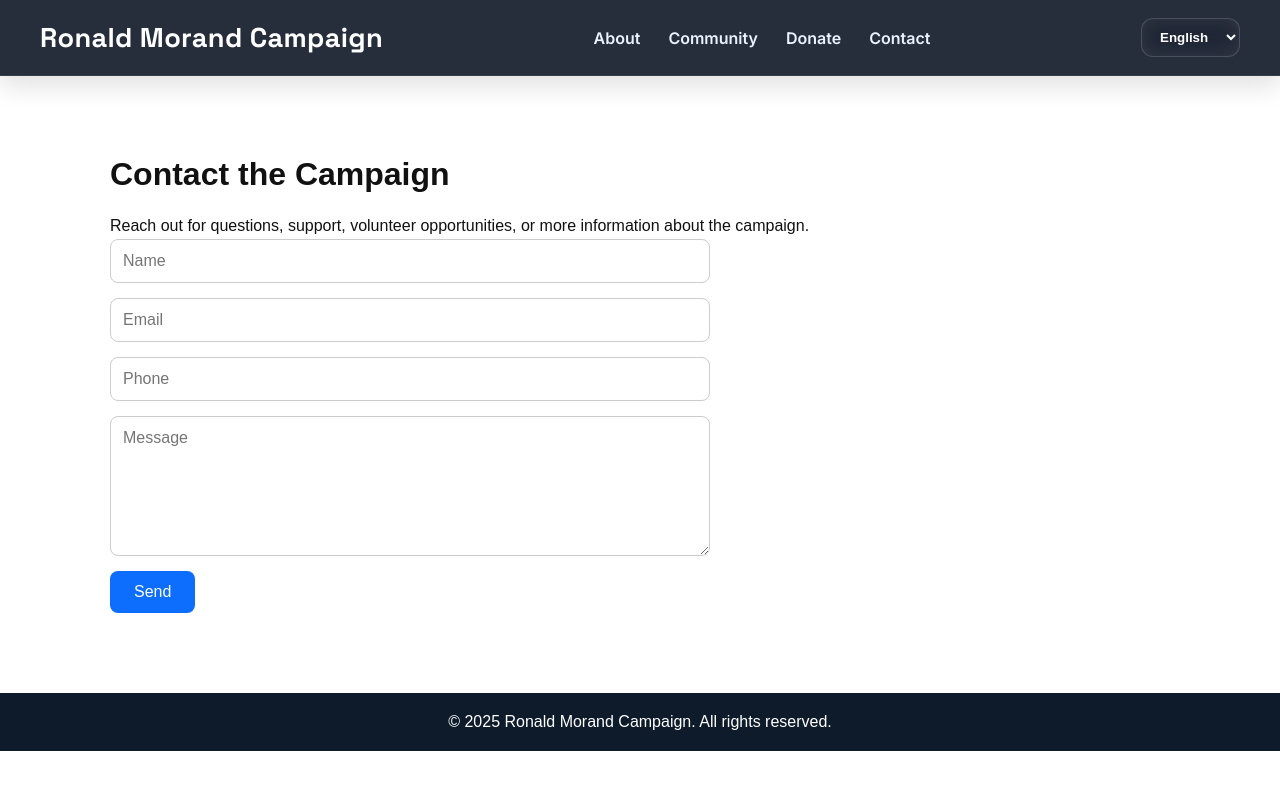
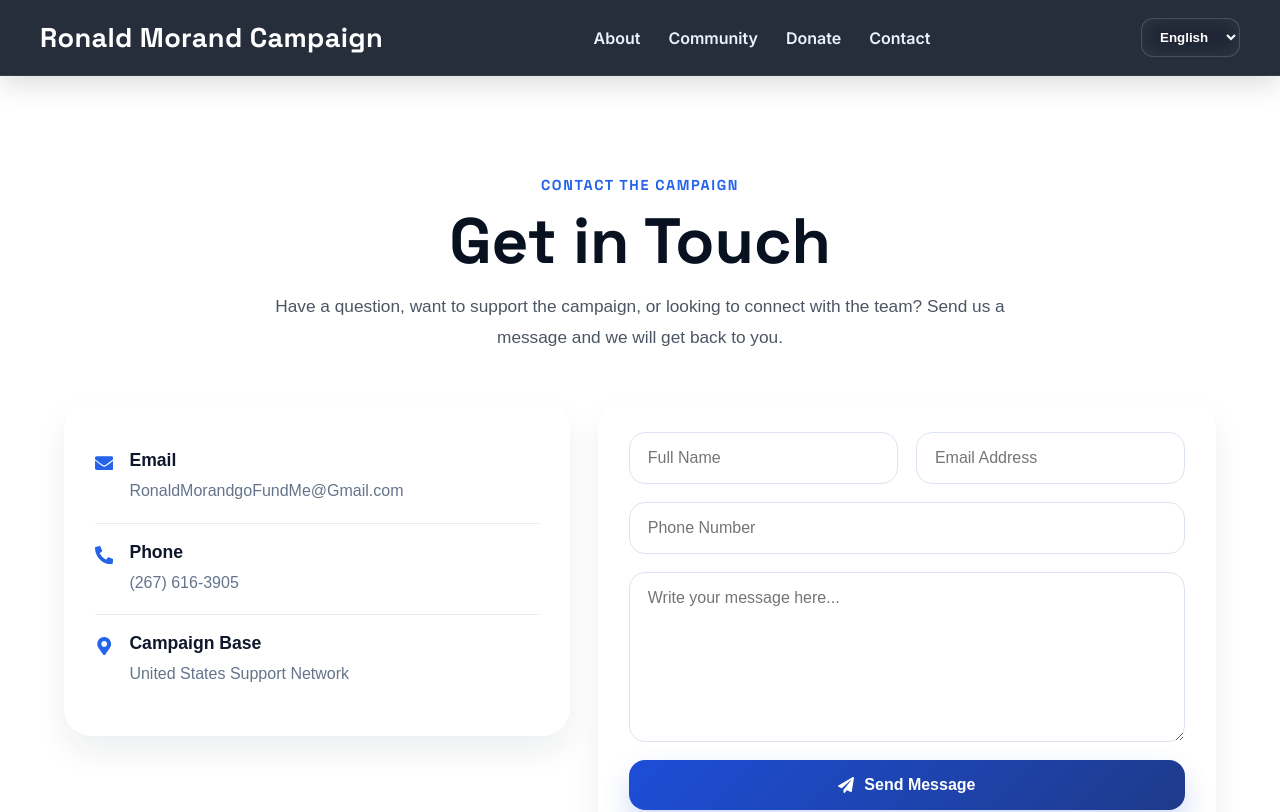
Before and after one commit to Sammy65433/Ronald-Morand-Campaign-, a React (Vite) app in the folder frontend/: page /contact in a window 1280 px wide. Shown: the top 812 px of the page. Built offline with nearby package versions, Linux system fonts and the light colour scheme.

Commit message:
Ronald Morand Campaign 102

```diff
--- a/frontend/index.html
+++ b/frontend/index.html
@@ -1,22 +1,26 @@
 <!doctype html>
 <html lang="en">
-
   <head>
     <meta charset="UTF-8" />
     <link rel="icon" type="image/svg+xml" href="/favicon.svg" />
-  <link rel="preconnect" href="https://fonts.googleapis.com">
-  <link rel="preconnect" href="https://fonts.gstatic.com" crossorigin>
+    <link rel="preconnect" href="https://fonts.googleapis.com" />
+    <link rel="preconnect" href="https://fonts.gstatic.com" crossorigin />
     <link
       href="https://fonts.googleapis.com/css2?family=Inter:wght@400;500;600;700;800&family=Space+Grotesk:wght@500;700&display=swap"
-    rel="stylesheet">
+      rel="stylesheet"
+    />
+    <meta name="viewport" content="width=device-width, initial-scale=1.0" />
+    <title>Ronald Morand Campaign 2026</title>
+  </head>
+  <body>
+    <form name="contact" netlify netlify-honeypot="bot-field" hidden>
+      <input type="text" name="name" />
+      <input type="email" name="email" />
+      <input type="tel" name="phone" />
+      <textarea name="message"></textarea>
+    </form>
 
-  <meta name="viewport" content="width=device-width, initial-scale=1.0" />
-  <title>frontend</title>
-</head>
-
-<body>
     <div id="root"></div>
     <script type="module" src="/src/main.jsx"></script>
   </body>
-
 </html>
--- a/frontend/src/components/ContactSection.jsx
+++ b/frontend/src/components/ContactSection.jsx
@@ -1,20 +1,94 @@
+import { motion } from "framer-motion";
+import { FaEnvelope, FaPhoneAlt, FaMapMarkerAlt, FaPaperPlane } from "react-icons/fa";
 import "../styles/ContactSection.css";
 
 function ContactSection() {
   return (
-    <section className="section">
-      <h2>Contact the Campaign</h2>
-      <p>
-        Reach out for questions, support, volunteer opportunities, or more information about the campaign.
-      </p>
+    <section className="contact-page">
+      <motion.div
+        className="contact-content"
+        initial={{ opacity: 0, y: 30 }}
+        animate={{ opacity: 1, y: 0 }}
+        transition={{ duration: 0.8 }}
+      >
+        <p className="contact-tag">Contact the Campaign</p>
+        <h2>Get in Touch</h2>
+        <p className="contact-subtext">
+          Have a question, want to support the campaign, or looking to connect
+          with the team? Send us a message and we will get back to you.
+        </p>
+      </motion.div>
 
-      <form className="contact-form">
-        <input type="text" placeholder="Name" />
-        <input type="email" placeholder="Email" />
-        <input type="text" placeholder="Phone" />
-        <textarea placeholder="Message"></textarea>
-        <button type="submit">Send</button>
-      </form>
+      <div className="contact-layout">
+        <motion.div
+          className="contact-info glass-card"
+          initial={{ opacity: 0, x: -25 }}
+          animate={{ opacity: 1, x: 0 }}
+          transition={{ duration: 0.7 }}
+        >
+          <div className="contact-info-item">
+            <FaEnvelope className="contact-icon" />
+            <div>
+              <h3>Email</h3>
+              <p>RonaldMorandgoFundMe@Gmail.com</p>
+            </div>
+          </div>
+
+          <div className="contact-info-item">
+            <FaPhoneAlt className="contact-icon" />
+            <div>
+              <h3>Phone</h3>
+              <p>(267) 616-3905</p>
+            </div>
+          </div>
+
+          <div className="contact-info-item">
+            <FaMapMarkerAlt className="contact-icon" />
+            <div>
+              <h3>Campaign Base</h3>
+              <p>United States Support Network</p>
+            </div>
+          </div>
+        </motion.div>
+
+        <motion.form
+          name="contact"
+          method="POST"
+          data-netlify="true"
+          netlify-honeypot="bot-field"
+          className="contact-form glass-card"
+          initial={{ opacity: 0, x: 25 }}
+          animate={{ opacity: 1, x: 0 }}
+          transition={{ duration: 0.7 }}
+        >
+          <input type="hidden" name="form-name" value="contact" />
+
+          <p hidden>
+            <label>
+              Don’t fill this out: <input name="bot-field" />
+            </label>
+          </p>
+
+          <div className="form-row">
+            <input type="text" name="name" placeholder="Full Name" required />
+            <input type="email" name="email" placeholder="Email Address" required />
+          </div>
+
+          <input type="tel" name="phone" placeholder="Phone Number" />
+
+          <textarea
+            name="message"
+            placeholder="Write your message here..."
+            rows="7"
+            required
+          ></textarea>
+
+          <button type="submit" className="contact-submit-btn">
+            <FaPaperPlane />
+            Send Message
+          </button>
+        </motion.form>
+      </div>
     </section>
   );
 }
--- a/frontend/src/styles/ContactSection.css
+++ b/frontend/src/styles/ContactSection.css
@@ -1,28 +1,155 @@
+.contact-page {
+  max-width: 1200px;
+  margin: 0 auto;
+  padding: 100px 24px 80px;
+}
+
+.contact-content {
+  text-align: center;
+  max-width: 760px;
+  margin: 0 auto 48px;
+}
+
+.contact-tag {
+  display: inline-block;
+  font-family: "Space Grotesk", sans-serif;
+  font-size: 0.9rem;
+  font-weight: 800;
+  color: #2563eb;
+  text-transform: uppercase;
+  letter-spacing: 1.6px;
+  margin-bottom: 14px;
+}
+
+.contact-content h2 {
+  font-family: "Space Grotesk", sans-serif;
+  font-size: clamp(2.5rem, 5vw, 4.4rem);
+  color: #081120;
+  margin-bottom: 16px;
+  line-height: 1.05;
+}
+
+.contact-subtext {
+  font-size: 1.08rem;
+  line-height: 1.8;
+  color: #4b5563;
+}
+
+.contact-layout {
+  display: grid;
+  grid-template-columns: 0.9fr 1.1fr;
+  gap: 28px;
+  align-items: start;
+}
+
+.glass-card {
+  background: rgba(255, 255, 255, 0.78);
+  backdrop-filter: blur(14px);
+  border: 1px solid rgba(255, 255, 255, 0.7);
+  box-shadow: 0 16px 32px rgba(15, 23, 42, 0.07);
+  border-radius: 28px;
+}
+
+.contact-info {
+  padding: 30px;
+}
+
+.contact-info-item {
+  display: flex;
+  align-items: flex-start;
+  gap: 16px;
+  padding: 18px 0;
+  border-bottom: 1px solid rgba(226, 232, 240, 0.8);
+}
+
+.contact-info-item:last-child {
+  border-bottom: none;
+}
+
+.contact-icon {
+  font-size: 1.15rem;
+  color: #2563eb;
+  margin-top: 4px;
+}
+
+.contact-info-item h3 {
+  font-size: 1.1rem;
+  color: #0f172a;
+  margin-bottom: 6px;
+}
+
+.contact-info-item p {
+  color: #64748b;
+  line-height: 1.7;
+}
+
 .contact-form {
+  padding: 30px;
   display: flex;
   flex-direction: column;
-  gap: 15px;
-  max-width: 600px;
+  gap: 18px;
+}
+
+.form-row {
+  display: grid;
+  grid-template-columns: repeat(2, 1fr);
+  gap: 18px;
 }
 
 .contact-form input,
 .contact-form textarea {
-  padding: 12px;
-  border: 1px solid #ccc;
-  border-radius: 8px;
+  width: 100%;
+  border: 1px solid #dbe4f0;
+  background: #ffffff;
+  border-radius: 16px;
+  padding: 16px 18px;
+  font-size: 1rem;
+  color: #0f172a;
+  outline: none;
+  transition: 0.25s ease;
+}
+
+.contact-form input:focus,
+.contact-form textarea:focus {
+  border-color: #2563eb;
+  box-shadow: 0 0 0 4px rgba(37, 99, 235, 0.12);
 }
 
 .contact-form textarea {
-  min-height: 140px;
   resize: vertical;
+  min-height: 170px;
 }
 
-.contact-form button {
-  width: fit-content;
-  padding: 12px 24px;
+.contact-submit-btn {
+  display: inline-flex;
+  align-items: center;
+  justify-content: center;
+  gap: 10px;
   border: none;
-  background: #0d6efd;
+  background: linear-gradient(135deg, #1d4ed8, #1e3a8a);
   color: white;
-  border-radius: 8px;
+  padding: 16px 24px;
+  border-radius: 16px;
+  font-weight: 700;
   cursor: pointer;
+  box-shadow: 0 14px 28px rgba(29, 78, 216, 0.2);
+  transition: 0.3s ease;
 }
+
+.contact-submit-btn:hover {
+  transform: translateY(-2px);
+}
+
+@media (max-width: 900px) {
+  .contact-layout {
+    grid-template-columns: 1fr;
+  }
+
+  .form-row {
+    grid-template-columns: 1fr;
+  }
+
+  .contact-page {
+    padding: 90px 20px 70px;
+  }
+}
```
Also changed, not shown: 1 other file (tests, documents, lock files or other folders). Lines whose indentation alone changed are shown as unchanged.
